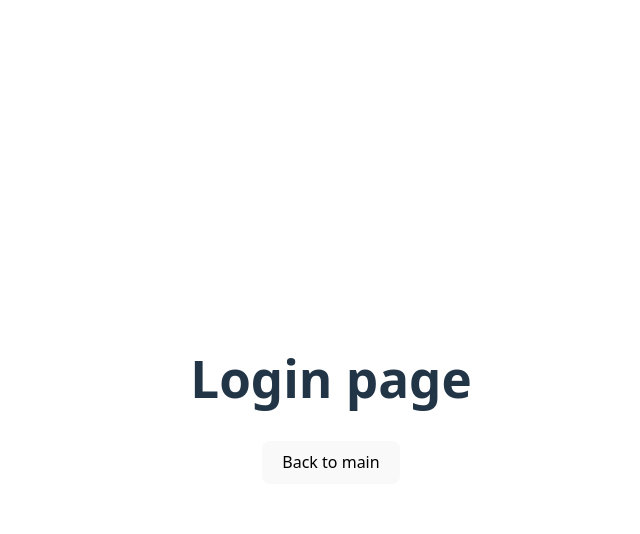
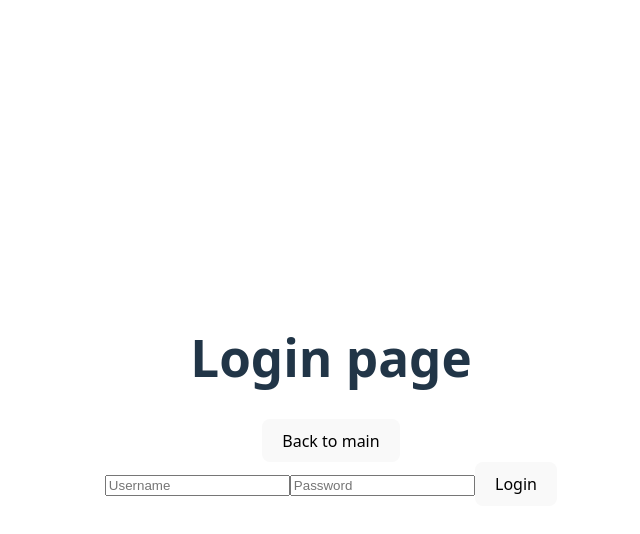
Before and after one commit to erik132/svenska-fest, a React (Vite) app: page / in a window 1280 px wide. Both pictures are taken after a click on the button "Login". Shown: the top 534 px of the page, without its empty margins (309-949 px from the left). Built offline with nearby package versions, Linux system fonts and the light colour scheme; no server answers.

Commit message:
Login works with cookies.

```diff
--- a/package.json
+++ b/package.json
@@ -11,6 +11,7 @@
   },
   "dependencies": {
     "axios": "^1.13.4",
+    "js-cookie": "^3.0.5",
     "react": "^19.2.0",
     "react-dom": "^19.2.0"
   },
--- a/src/views/LandingPage.jsx
+++ b/src/views/LandingPage.jsx
@@ -3,12 +3,15 @@ import PageSwapButton from "../components/PageSwapButton.jsx"
 import EventsDisplay from "../components/EventsDisplay.jsx"
 import EventDisplay from "../components/EventDisplay.jsx"
 import EventCreationDisplay from "../components/EventCreationDisplay.jsx"
+import Cookies from 'js-cookie'
 
 function LandingPage({onPageSwap}){
     const [currentEventId, setCurrentEventId] = useState(-1);
     const [eventsCreatedCount, setEventsCreatedCount] = useState(0);
 
-    const selectEvent = (eventId) =>{
+    const isLoggedIn = Cookies.get('Authorization') != null;
+
+    const selectEvent = (eventId) => {
         console.log("New eventId " + eventId);
         setCurrentEventId(eventId);
     }
@@ -22,7 +25,7 @@ function LandingPage({onPageSwap}){
         <PageSwapButton onPageSwap={onPageSwap} targetPage='LoginPage' displayName='Login' />
         <EventsDisplay selectEvent={selectEvent} refreshCounter={eventsCreatedCount}/>
         <EventDisplay currentEventId={currentEventId} />
-        <EventCreationDisplay eventCreatedSuccessfully={eventCreationSuccessful} />
+        {isLoggedIn && <EventCreationDisplay eventCreatedSuccessfully={eventCreationSuccessful} /> }
     </div>);
 }
 
--- a/src/views/LoginPage.jsx
+++ b/src/views/LoginPage.jsx
@@ -1,9 +1,40 @@
+import { useState } from 'react'
 import PageSwapButton from "../components/PageSwapButton.jsx"
+import axios from "axios";
+import Cookies from 'js-cookie'
 
 function LoginPage({onPageSwap}){
+    const [username, setUsername] = useState('');
+    const [password, setPassword] = useState('');
+    const [responseMsg, setResponseMsg] = useState();
+
+    const landingPage = 'LandingPage';
+
+    const loginFormSubmitted = (e) => {
+        e.preventDefault();
+        axios.post('/users/login',
+            {username:username, password:password},)
+            .then(function (response) {
+                console.log(response.data);
+                onPageSwap(landingPage);
+                Cookies.set('Authorization', response.data.token, { expires: 1 });
+            })
+            .catch(function (error) {
+                console.log(error.response.data.message);
+                setResponseMsg("Error happened: " + error.response.data.message);
+            });
+
+    }
+
     return (<div>
         <h1>Login page</h1>
-        <PageSwapButton onPageSwap={onPageSwap} targetPage='LandingPage' displayName='Back to main' />
+        <PageSwapButton onPageSwap={onPageSwap} targetPage={landingPage} displayName='Back to main' />
+        <form onSubmit={loginFormSubmitted}>
+            <input type="text" placeholder="Username" value={username} onChange={e => setUsername(e.target.value)} />
+            <input type="password" placeholder="Password" value={password} onChange={e => setPassword(e.target.value)} />
+            <button type="submit">Login</button>
+            {responseMsg && <p>{responseMsg}</p>}
+        </form>
     </div>);
 }
 
```
